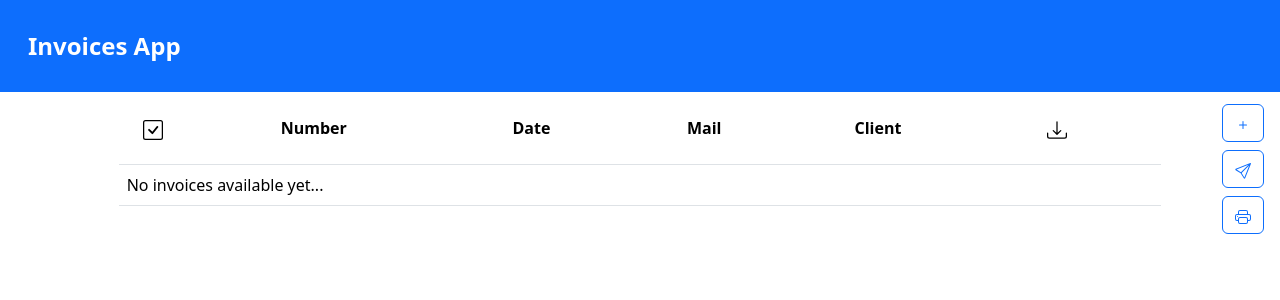
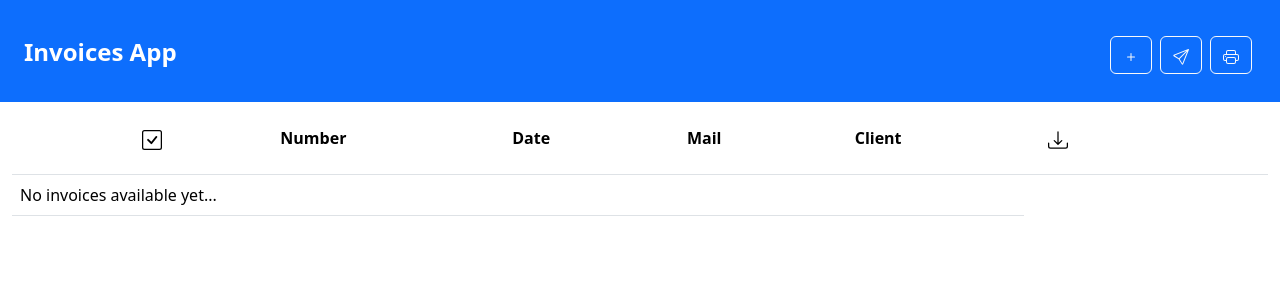
Before and after one commit to aalexmrt/django-invoices-generator, a Django app: page / in a window 1280 px wide. Shown: the top 300 px of the page. Run offline with Django 4.2, Linux system fonts and the light colour scheme; data that the repository does not hold is empty; some libraries are stand-ins or nearby versions.

Commit message:
update nav and buttons styles

```diff
--- a/invoices/templates/invoices/base.html
+++ b/invoices/templates/invoices/base.html
@@ -23,7 +23,7 @@
     .header {
       background-color: #0d6efd;
       color: #fff;
-      padding: 20px;
+      padding: 1em;
     }
 
     .logo {
@@ -41,9 +41,29 @@
     <div class="p-2">
       <nav class="navigation">
         {% if request.path != '/' %}
-            <a class="btn btn-light" role="button" href="{% url 'index' %}">Back</a>
+          <a class="btn btn btn-outline-light" role="button" href="{% url 'index' %}">Back</a>
         {% endif %}
       </nav>
+      {%if request.path == '/' %}
+        <nav class="nav justify-content-end mt-2">
+          <a class="btn btn btn-outline-light m-1" role="button" href="{% url 'add_invoice' %}">
+              <svg xmlns="http://www.w3.org/2000/svg" width="16" height="16" fill="currentColor" class="bi bi-plus" viewBox="0 0 16 16">
+              <path d="M8 4a.5.5 0 0 1 .5.5v3h3a.5.5 0 0 1 0 1h-3v3a.5.5 0 0 1-1 0v-3h-3a.5.5 0 0 1 0-1h3v-3A.5.5 0 0 1 8 4z"/>
+              </svg>
+          </a>
+          <button type="submit" class="btn btn btn-outline-light m-1" value="Submit">
+              <svg xmlns="http://www.w3.org/2000/svg" width="16" height="16" fill="currentColor" class="bi bi-send" viewBox="0 0 16 16">
+              <path d="M15.854.146a.5.5 0 0 1 .11.54l-5.819 14.547a.75.75 0 0 1-1.329.124l-3.178-4.995L.643 7.184a.75.75 0 0 1 .124-1.33L15.314.037a.5.5 0 0 1 .54.11ZM6.636 10.07l2.761 4.338L14.13 2.576 6.636 10.07Zm6.787-8.201L1.591 6.602l4.339 2.76 7.494-7.493Z"/>
+              </svg>
+          </button>
+          <button type="submit" class="btn btn btn-outline-light m-1" value="Submit">
+              <svg xmlns="http://www.w3.org/2000/svg" width="16" height="16" fill="currentColor" class="bi bi-printer" viewBox="0 0 16 16">
+              <path d="M2.5 8a.5.5 0 1 0 0-1 .5.5 0 0 0 0 1z"/>
+              <path d="M5 1a2 2 0 0 0-2 2v2H2a2 2 0 0 0-2 2v3a2 2 0 0 0 2 2h1v1a2 2 0 0 0 2 2h6a2 2 0 0 0 2-2v-1h1a2 2 0 0 0 2-2V7a2 2 0 0 0-2-2h-1V3a2 2 0 0 0-2-2H5zM4 3a1 1 0 0 1 1-1h6a1 1 0 0 1 1 1v2H4V3zm1 5a2 2 0 0 0-2 2v1H2a1 1 0 0 1-1-1V7a1 1 0 0 1 1-1h12a1 1 0 0 1 1 1v3a1 1 0 0 1-1 1h-1v-1a2 2 0 0 0-2-2H5zm7 2v3a1 1 0 0 1-1 1H5a1 1 0 0 1-1-1v-3a1 1 0 0 1 1-1h6a1 1 0 0 1 1 1z"/>
+              </svg>
+          </button>
+        </nav>
+    {%endif%}
     </div>
 </div>
 </header>
--- a/invoices/templates/invoices/index.html
+++ b/invoices/templates/invoices/index.html
@@ -2,34 +2,14 @@
 {% load static %}
 {% block main %}
 <form action="" method="POST">
-    {% csrf_token %}
+{% csrf_token %}
+
 <div class="row">
-    <div class="col-1 order-2">
-<nav class="nav justify-content-end mt-2">
-    <a class="btn btn-outline-primary m-1" role="button" href="{% url 'add_invoice' %}">
-        <svg xmlns="http://www.w3.org/2000/svg" width="16" height="16" fill="currentColor" class="bi bi-plus" viewBox="0 0 16 16">
-        <path d="M8 4a.5.5 0 0 1 .5.5v3h3a.5.5 0 0 1 0 1h-3v3a.5.5 0 0 1-1 0v-3h-3a.5.5 0 0 1 0-1h3v-3A.5.5 0 0 1 8 4z"/>
-        </svg>
-    </a>
-    <button type="submit" class="btn btn-outline-primary m-1" value="Submit">
-        <svg xmlns="http://www.w3.org/2000/svg" width="16" height="16" fill="currentColor" class="bi bi-send" viewBox="0 0 16 16">
-        <path d="M15.854.146a.5.5 0 0 1 .11.54l-5.819 14.547a.75.75 0 0 1-1.329.124l-3.178-4.995L.643 7.184a.75.75 0 0 1 .124-1.33L15.314.037a.5.5 0 0 1 .54.11ZM6.636 10.07l2.761 4.338L14.13 2.576 6.636 10.07Zm6.787-8.201L1.591 6.602l4.339 2.76 7.494-7.493Z"/>
-        </svg>
-    </button>
-    <button type="submit" class="btn btn-outline-primary m-1" value="Submit">
-        <svg xmlns="http://www.w3.org/2000/svg" width="16" height="16" fill="currentColor" class="bi bi-printer" viewBox="0 0 16 16">
-        <path d="M2.5 8a.5.5 0 1 0 0-1 .5.5 0 0 0 0 1z"/>
-        <path d="M5 1a2 2 0 0 0-2 2v2H2a2 2 0 0 0-2 2v3a2 2 0 0 0 2 2h1v1a2 2 0 0 0 2 2h6a2 2 0 0 0 2-2v-1h1a2 2 0 0 0 2-2V7a2 2 0 0 0-2-2h-1V3a2 2 0 0 0-2-2H5zM4 3a1 1 0 0 1 1-1h6a1 1 0 0 1 1 1v2H4V3zm1 5a2 2 0 0 0-2 2v1H2a1 1 0 0 1-1-1V7a1 1 0 0 1 1-1h12a1 1 0 0 1 1 1v3a1 1 0 0 1-1 1h-1v-1a2 2 0 0 0-2-2H5zm7 2v3a1 1 0 0 1-1 1H5a1 1 0 0 1-1-1v-3a1 1 0 0 1 1-1h6a1 1 0 0 1 1 1z"/>
-        </svg>
-    </button>
-</nav>
-</div>
-<div class="col-10 offset-1 order 1">
-
-
+<div class="col-12">
 <table class="table">
 <thead>
     <tr>
+        <th class="pl-2 p-4 align-middle">&nbsp</th>
         <th scope="col" class="p-4 align-middle">
             <svg xmlns="http://www.w3.org/2000/svg" width="20" height="20" fill="currentColor" class="bi bi-check-square" viewBox="0 0 16 16">
                 <path d="M14 1a1 1 0 0 1 1 1v12a1 1 0 0 1-1 1H2a1 1 0 0 1-1-1V2a1 1 0 0 1 1-1h12zM2 0a2 2 0 0 0-2 2v12a2 2 0 0 0 2 2h12a2 2 0 0 0 2-2V2a2 2 0 0 0-2-2H2z"/>
@@ -53,14 +33,16 @@
                 <path d="M.5 9.9a.5.5 0 0 1 .5.5v2.5a1 1 0 0 0 1 1h12a1 1 0 0 0 1-1v-2.5a.5.5 0 0 1 1 0v2.5a2 2 0 0 1-2 2H2a2 2 0 0 1-2-2v-2.5a.5.5 0 0 1 .5-.5z"/>
                 <path d="M7.646 11.854a.5.5 0 0 0 .708 0l3-3a.5.5 0 0 0-.708-.708L8.5 10.293V1.5a.5.5 0 0 0-1 0v8.793L5.354 8.146a.5.5 0 1 0-.708.708l3 3z"/>
             </svg>
-
         </th>
+        <th class="pl-2 p-4 align-middle">&nbsp</th>
     </tr>
 </thead>
 <tbody>
     {% if invoices_list %}
     {% for invoice in invoices_list %}
+
     <tr class="bg-white">
+        <td class="pl-2 p-4 align-middle">&nbsp</td>
         <td class="pl-2 p-4 align-middle">
             <input type="checkbox" name="selected_options" value="{{invoice.id}}">
         </td>
@@ -87,6 +69,7 @@
                 <a href="{{invoice.pdf_document.url}}" target="_blank"><img width="24" height="24" src="{% static 'invoices/images/pdf-icon.png' %}" alt="pdf-icon" /></a>
             {% endif %}
         </td>
+        <td class="pl-2 p-4 align-middle">&nbsp</td>
     </tr>
     {% endfor %}
     {%else%}
@@ -94,7 +77,8 @@
     {%endif%}
 </tbody>
 </table>
-</form>
 </div>
 </div>
+
+</form>
 {% endblock %}
```
Lines whose indentation alone changed are shown as unchanged.
